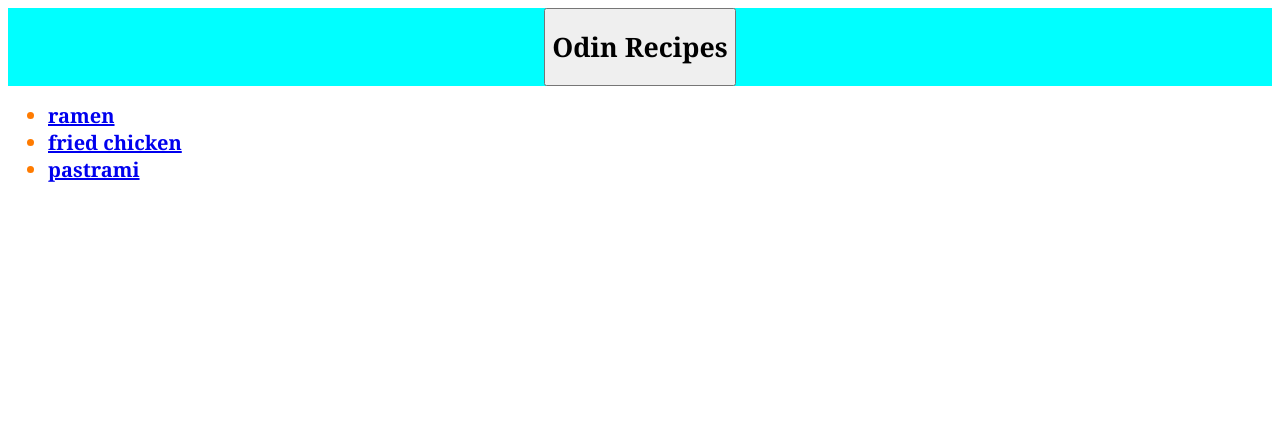
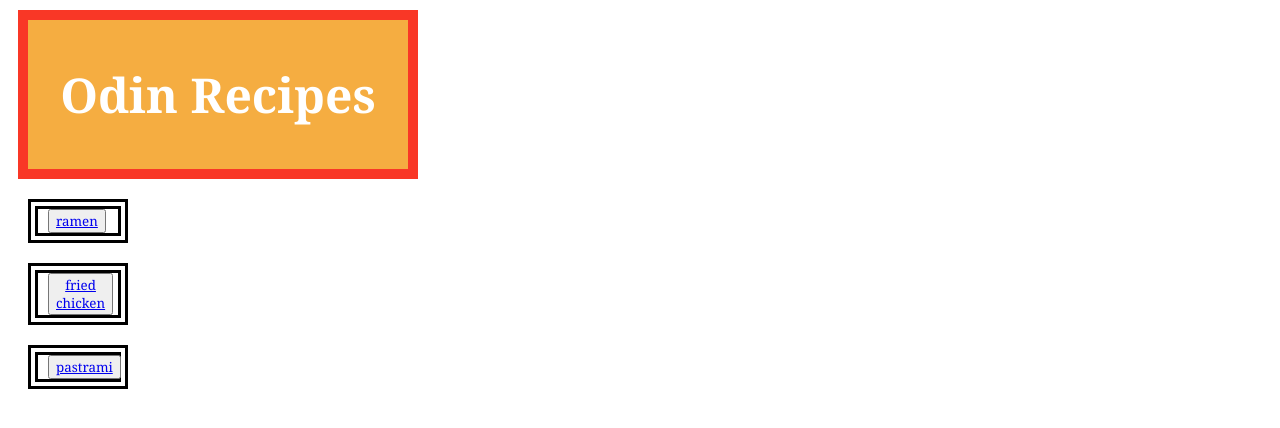
Before and after one commit to DNML31/odin-recipes, a plain HTML site: page index.html in a window 1280 px wide. Drawn offline with Linux system fonts and the light colour scheme.

Commit message:
Using the box model
In this update, I added borders around the header and recipe
link buttons using margin, border and padding. The results are
particularly attractive but this was just an exercise for me
to get familiar using new things in the CSS file.

```diff
--- a/index.html
+++ b/index.html
@@ -8,16 +8,10 @@
 </head>
 
 <body>
-    <div class="header"><button><h1>Odin Recipes</h1></button></div>
-    <ul>
-        <div class="page">
-            <li><a href="recipes/ramen/ramen.html">ramen</a></li>
-
-            <li><a href="recipes/friedchicken/friedchicken.html">fried chicken</a></li>
-
-            <li><a href="recipes/pastrami/pastrami.html">pastrami</a></p></li>
-        </div>
-    </ul>
+    <div class="header"><h1>Odin Recipes</h1></div>
+        <div class="recipe"><button><a href="recipes/ramen/ramen.html">ramen</a></button></div>
+        <div class="recipe"><button><a href="recipes/friedchicken/friedchicken.html">fried chicken</a></button></div>
+        <div class="recipe"><button><a href="recipes/pastrami/pastrami.html">pastrami</a></button></div>
 
 </body>
 
--- a/style.css
+++ b/style.css
@@ -9,7 +9,28 @@
 }
 
 .header {
+    border: 10px solid rgb(249, 55, 38);
+    margin: 10px;
+    padding-top: 10px;
+    padding-right: 10px;
+    padding-left: 10px;
+    padding-bottom: 10px;
+    width: 400px;
+    height: auto;
     font-size: 24px;
     text-align: center;
-    background-color:aqua
+    color: white;
+    background-color:rgb(245, 173, 65);
+    box-sizing: border-box;
 }
+
+.recipe {
+    box-sizing: border-box;
+    margin: 20px;
+    width: 100px;
+    padding-left: 10px;
+    padding-right: 10px;
+    color: red;
+    background-color: rgb(255, 255, 255);
+    border: 10px double black;
+}
```
